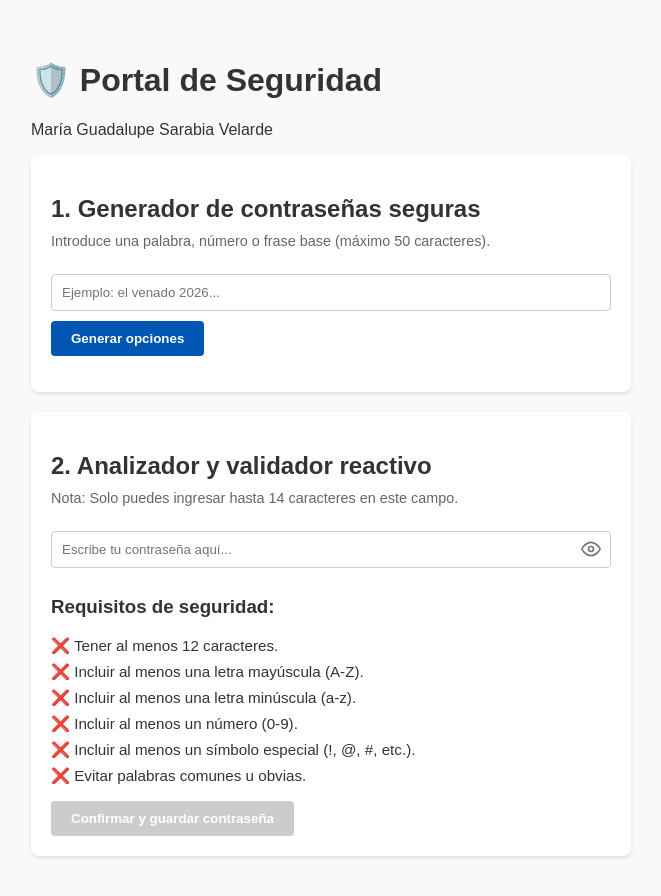
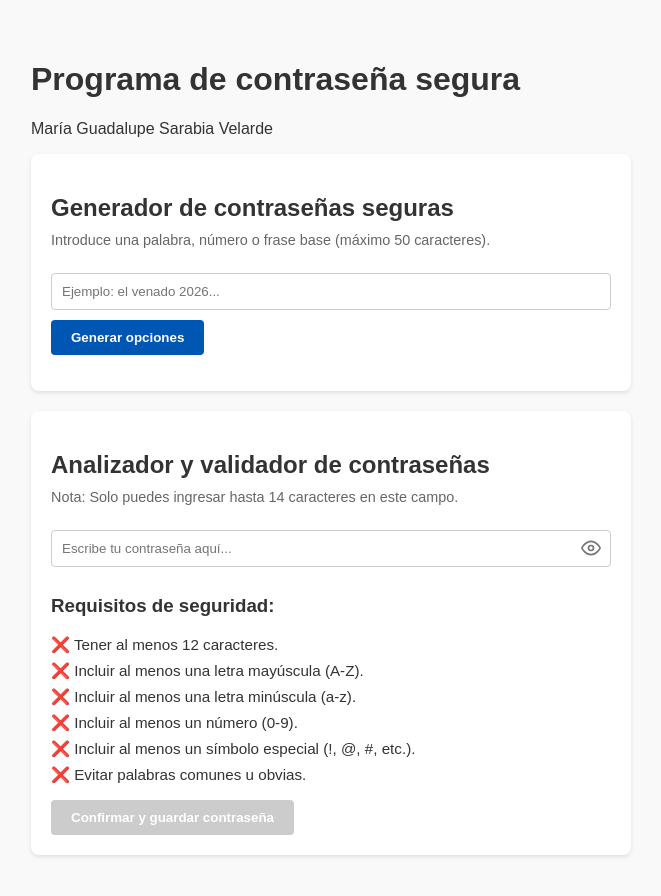
Before and after one commit to mariasarabiq/generador-contrasenas-seguras, a Flask app: page / in a window 1280 px wide. Shown: the top 896 px of the page, without its empty margins (309-970 px from the left). After the commit the page ends 857 px from the top, so only its background shows below. Run offline with Flask 3, Linux system fonts and the light colour scheme.

Commit message:
Update index.html

```diff
--- a/templates/index.html
+++ b/templates/index.html
@@ -81,11 +81,11 @@
 </head>
 <body>
 
-    <h1>🛡️ Portal de Seguridad</h1>
+    <h1>Programa de contraseña segura</h1>
     <p>María Guadalupe Sarabia Velarde</p>
 
     <div class="caja">
-        <h2>1. Generador de contraseñas seguras</h2>
+        <h2>Generador de contraseñas seguras</h2>
         <p class="instruccion">Introduce una palabra, número o frase base (máximo 50 caracteres).</p>
 
         <input type="text" id="palabraBase" maxlength="50" placeholder="Ejemplo: el venado 2026...">
@@ -95,7 +95,7 @@
     </div>
 
     <div class="caja">
-        <h2>2. Analizador y validador reactivo</h2>
+        <h2>Analizador y validador de contraseñas</h2>
         <p class="instruccion">Nota: Solo puedes ingresar hasta 14 caracteres en este campo.</p>
 
         <div class="contenedor-input-password">
```
